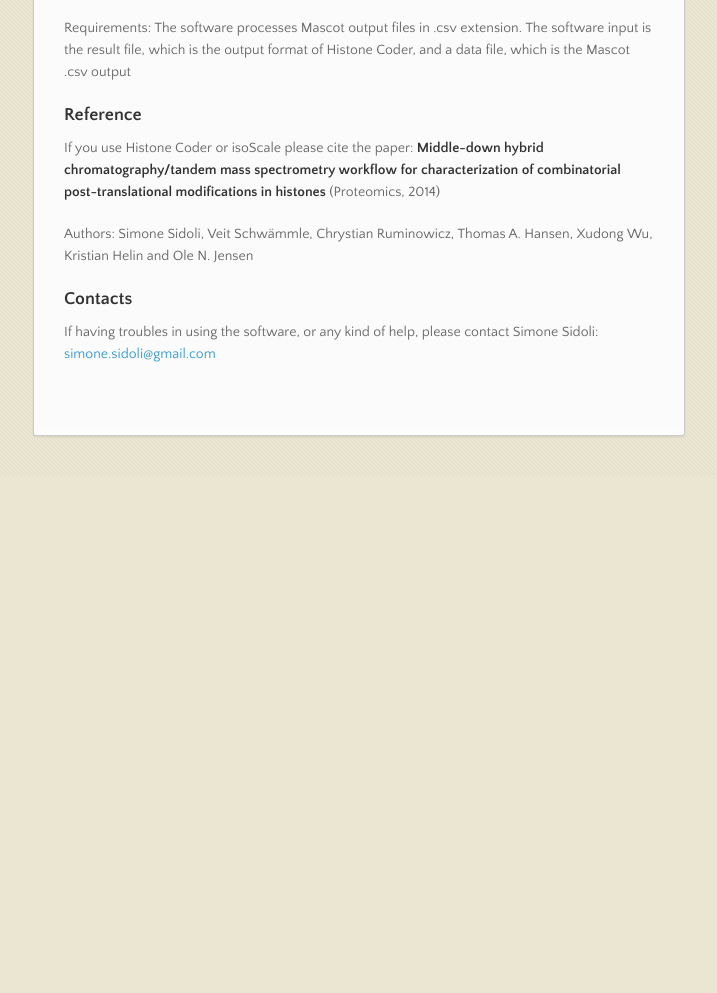
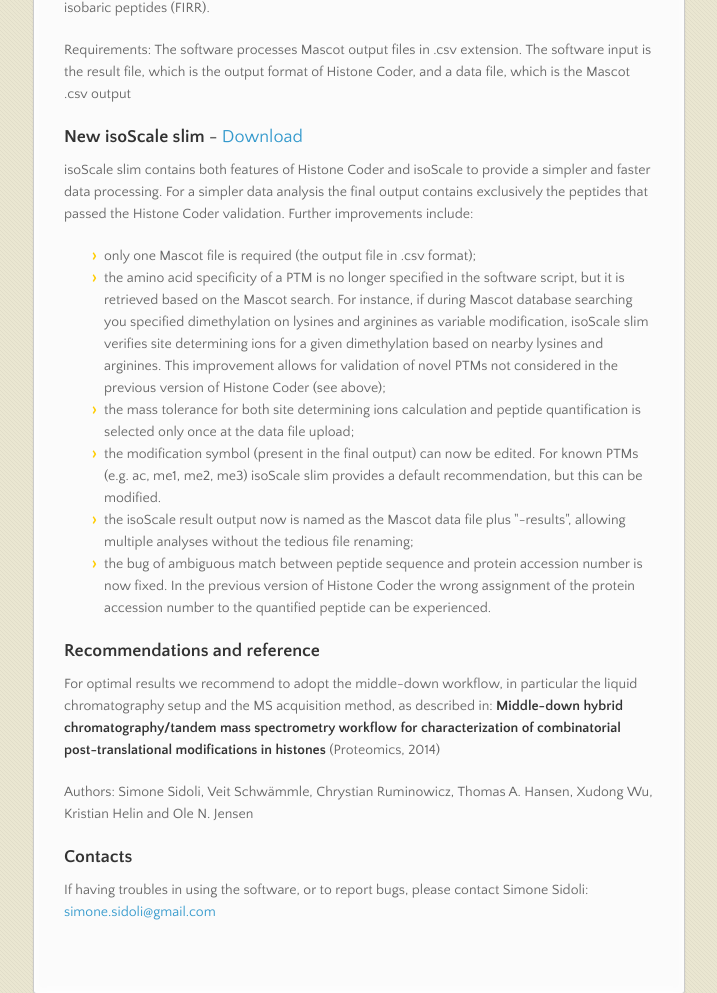
Before and after one commit to middle-down/Software, a plain HTML site: page index.html in a window 1280 px wide. Shown: the part 922-1915 px from the top of the page, without its empty margins (282-999 px from the left). Before the commit the page ends 1398 px from the top, so only its background shows below. Drawn offline with nearby package versions, Linux system fonts and the light colour scheme.

Commit message:
Create gh-pages branch via GitHub

```diff
--- a/index.html
+++ b/index.html
@@ -40,7 +40,7 @@
       </nav>
       <section>
         <p><strong>Welcome to the webpage of the middle-down Proteomics software tools.</strong>
-The page currently contains <strong>Histone Coder</strong> and <strong>isoScale</strong>, two software produced to validate MS/MS spectra and quantify identified polypeptides by Mascot (Matrix Science, UK) database searching engine. The tools are made in collaboration between the <a href="http://www.sdu.dk">University of Southern Denmark</a> and the <a href="http://www.upenn.edu/">University of Pennsylvania</a></p>
+The page currently contains software to validate MS/MS spectra and quantify identified polypeptides by Mascot (Matrix Science, UK) database searching engine. The tools are made in collaboration between the <a href="http://www.sdu.dk">University of Southern Denmark</a> and the <a href="http://www.upenn.edu/">University of Pennsylvania</a>. The website contains <strong>Histone Coder</strong> and <strong>isoScale</strong> (peer reviewed in Proteomics 2014, see below) and a new beta version of both integrated software called <strong>isoScale slim</strong>.</p>
 
 <p>If you want to access our data repository, please visit the <a href="http://crosstalkdb.bmb.sdu.dk/">Cross-talk database</a></p>
 
@@ -60,13 +60,28 @@ The page currently contains <strong>Histone Coder</strong> and <strong>isoScale<
 
 <p>isoScale is a proteomics software to quantify peptides based on the total ion intensity of the MS/MS spectra. The software provides also relative quantification of isobaric peptides co-fragmented in MS/MS spectra which share the same sequence but have distinct localizations of post-translational modifications (PTMs). The principle of the quantification is described in Pesavento et al. (Analytical Chemistry, 2006). We recommend the use of the software for middle-down or top-down analyses, as it is suitable for direct comparison of single sequences with scrambled combinatorial PTMs. The user interface provides a choice for CID/HCD or ETD fragmentation. It is suitable for high and low resolution data, as it allows the choice of MS/MS ion tolerance for searching the fragment ions required to calculate the fragment ion relative ratio of isobaric peptides (FIRR). </p>
 
-<p>Requirements: The software processes Mascot output files in .csv extension. The software input is the result file, which is the output format of Histone Coder, and a data file, which is the Mascot .csv output </p>
+<p>Requirements: The software processes Mascot output files in .csv extension. The software input is the result file, which is the output format of Histone Coder, and a data file, which is the Mascot .csv output</p>
 
 <h3>
-<a name="reference" class="anchor" href="#reference"><span class="octicon octicon-link"></span></a><strong>Reference</strong>
+<a name="new-isoscale-slim---download" class="anchor" href="#new-isoscale-slim---download"><span class="octicon octicon-link"></span></a>
+<strong>New isoScale slim</strong> - <a href="https://github.com/middle-down/Software/blob/master/isoScale%20slim%20-%20beta%20version.jar?raw=true">Download</a>
 </h3>
 
-<p>If you use Histone Coder or isoScale please cite the paper: <strong>Middle-down hybrid chromatography/tandem mass spectrometry workflow for characterization of combinatorial post-translational modifications in histones</strong> (Proteomics, 2014)</p>
+<p>isoScale slim contains both features of Histone Coder and isoScale to provide a simpler and faster data processing. For a simpler data analysis the final output contains exclusively the peptides that passed the Histone Coder validation.
+Further improvements include:</p>
+
+<ul>
+<li>only one Mascot file is required (the output file in .csv format);</li>
+<li>the amino acid specificity of a PTM is no longer specified in the software script, but it is retrieved based on the Mascot search. For instance, if during Mascot database searching you specified dimethylation on lysines and arginines as variable modification, isoScale slim verifies site determining ions for a given dimethylation based on nearby lysines and arginines. This improvement allows for validation of novel PTMs not considered in the previous version of Histone Coder (see above);</li>
+<li>the mass tolerance for both site determining ions calculation and peptide quantification is selected only once at the data file upload;</li>
+<li>the modification symbol (present in the final output) can now be edited. For known PTMs (e.g. ac, me1, me2, me3) isoScale slim provides a default recommendation, but this can be modified. </li>
+<li>the isoScale result output now is named as the Mascot data file plus "-results", allowing multiple analyses without the tedious file renaming;</li>
+<li>the bug of ambiguous match between peptide sequence and protein accession number is now fixed. In the previous version of Histone Coder the wrong assignment of the protein accession number to the quantified peptide can be experienced.</li>
+</ul><h3>
+<a name="recommendations-and-reference" class="anchor" href="#recommendations-and-reference"><span class="octicon octicon-link"></span></a><strong>Recommendations and reference</strong>
+</h3>
+
+<p>For optimal results we recommend to adopt the middle-down workflow, in particular the liquid chromatography setup and the MS acquisition method, as described in: <strong>Middle-down hybrid chromatography/tandem mass spectrometry workflow for characterization of combinatorial post-translational modifications in histones</strong> (Proteomics, 2014)</p>
 
 <p>Authors:
 Simone Sidoli, Veit Schwämmle, Chrystian Ruminowicz, Thomas A. Hansen, Xudong Wu, Kristian Helin and Ole N. Jensen</p>
@@ -75,7 +90,7 @@ Simone Sidoli, Veit Schwämmle, Chrystian Ruminowicz, Thomas A. Hansen, Xudong W
 <a name="contacts" class="anchor" href="#contacts"><span class="octicon octicon-link"></span></a><strong>Contacts</strong>
 </h3>
 
-<p>If having troubles in using the software, or any kind of help, please contact
+<p>If having troubles in using the software, or to report bugs, please contact
 Simone Sidoli: <a href="mailto:simone.sidoli@gmail.com">simone.sidoli@gmail.com</a></p>
       </section>
       <footer>
```
Also changed, not shown: params.json (+1 -1 lines).
